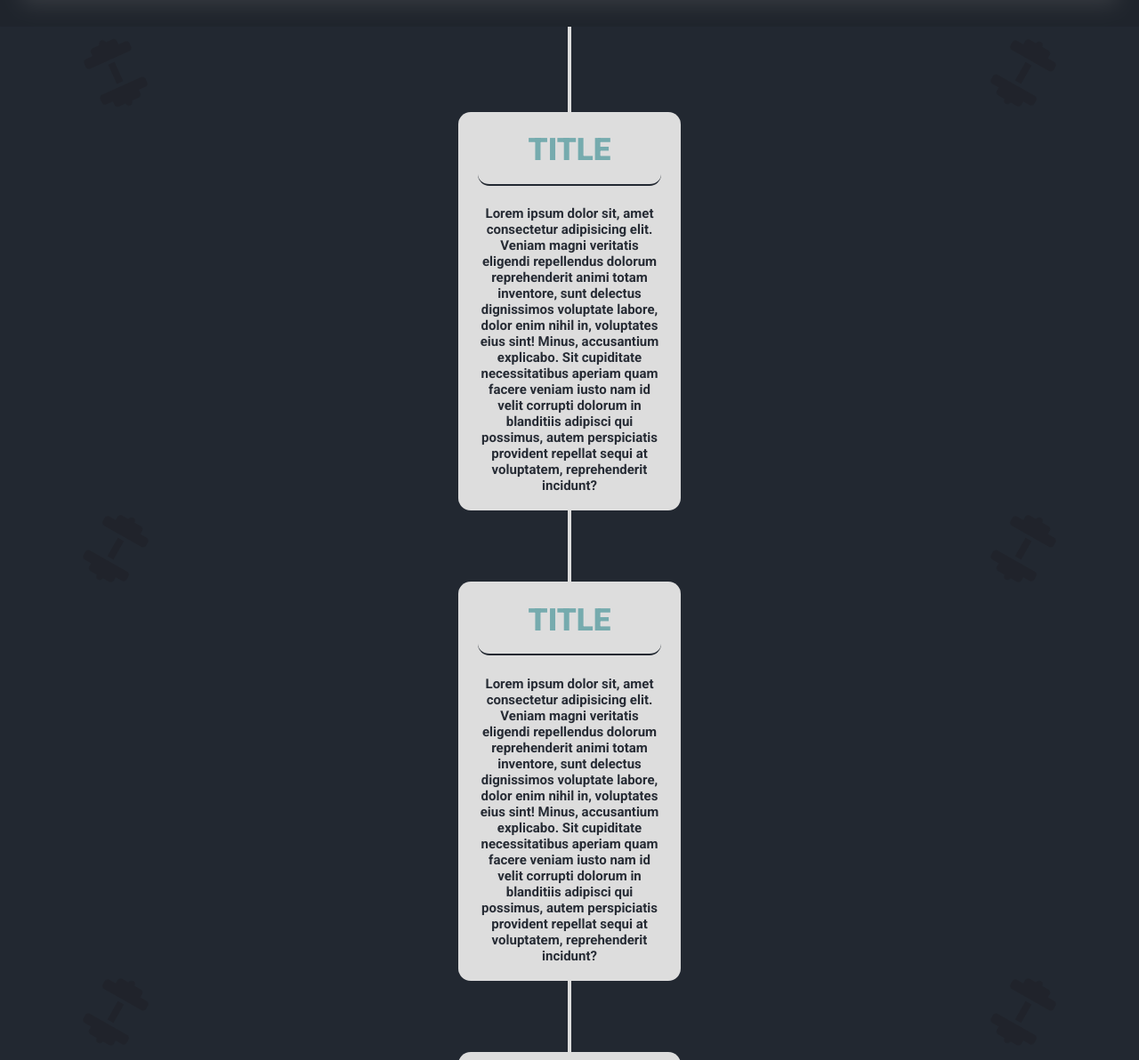
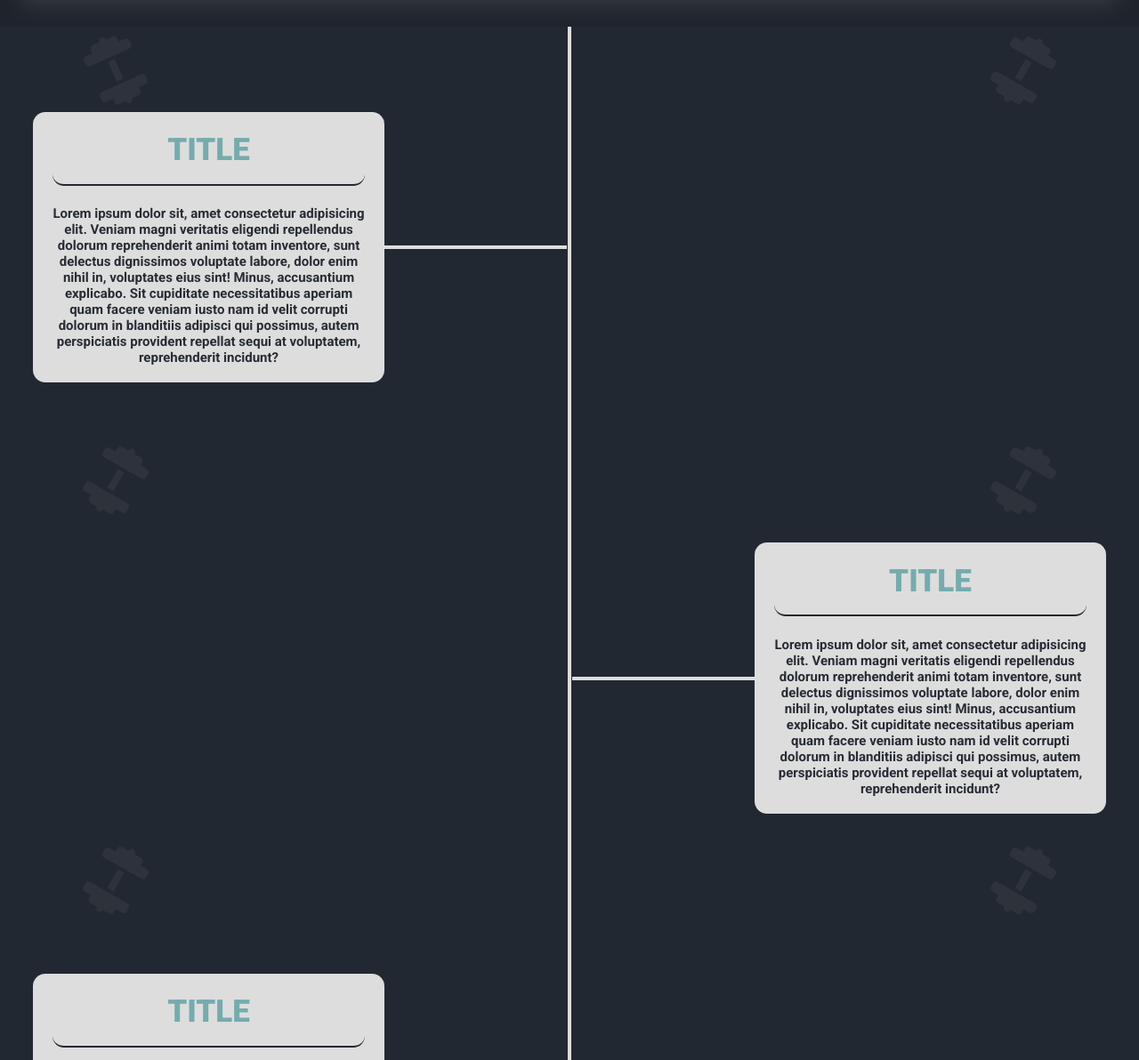
Before and after one commit to zoxi33/Fit, a plain HTML site: page index.html in a window 1280 px wide. Shown: the part 1120-2312 px from the top of the page at 89% size. Drawn offline with Linux system fonts and the light colour scheme; grey boxes are pictures that could not be loaded.

Commit message:
dodana sekcja o mnie na  desktopy

```diff
--- a/src/sass/main.scss
+++ b/src/sass/main.scss
@@ -171,7 +171,7 @@ header {
 			position: absolute;
 			// z-index: -1;
 			font-size: 4em;
-			color: rgba($color: #100, $alpha: 0.13);
+			color: rgba($color: rgb(121, 121, 121), $alpha: 0.13);
 			animation: rotate-right 35s infinite ease;
 		}
 		.one {
@@ -186,35 +186,35 @@ header {
 			bottom: 0.5em;
 			left: 65%;
 			transform: rotate(35deg);
-			animation: rotate-right 38s infinite ease;
+			animation: rotate-right 48s infinite ease;
 		}
 		.three {
 			z-index: 1;
 			top: 6em;
 			left: 65%;
 			transform: rotate(10deg);
-			animation: rotate-left 32s infinite ease;
+			animation: rotate-left 42s infinite ease;
 		}
 		.four {
 			z-index: 1;
 			top: 2.6em;
 			left: 10%;
 			transform: rotate(-15deg);
-			animation: rotate-left 25s infinite ease;
+			animation: rotate-left 60s infinite ease;
 		}
 		.five {
 			z-index: 1;
 			top: 6em;
 			left: 14%;
 			transform: rotate(-6deg);
-			animation: rotate-right 47s infinite ease;
+			animation: rotate-right 457s infinite ease;
 		}
 		.six {
 			z-index: 1;
 			top: 3em;
 			right: 16%;
 			transform: rotate(-6deg);
-			animation: rotate-left 32s infinite ease;
+			animation: rotate-left 52s infinite ease;
 		}
 		.seven {
 			display: none;
@@ -261,9 +261,8 @@ main {
 				position: absolute;
 				// z-index: -1;
 				font-size: 4em;
-				color: rgba($color: #100, $alpha: 0.13);
+				color: rgba($color: rgb(121, 121, 121), $alpha: 0.13);
 				animation: rotate-right 35s infinite ease;
-
 			}
 			.one {
 				z-index: 1;
@@ -279,7 +278,7 @@ main {
 				transform: rotate(20deg);
 				animation: rotate-right 32s infinite ease;
 			}
-			.three{
+			.three {
 				z-index: 1;
 				top: 33%;
 				left: 7%;
@@ -293,7 +292,7 @@ main {
 				transform: rotate(20deg);
 				animation: rotate-right 32s infinite ease;
 			}
-			.five{
+			.five {
 				z-index: 1;
 				top: 64%;
 				left: 7%;
@@ -307,7 +306,7 @@ main {
 				transform: rotate(20deg);
 				animation: rotate-right 32s infinite ease;
 			}
-			.seven{
+			.seven {
 				z-index: 1;
 				top: 94%;
 				left: 7%;
@@ -321,7 +320,6 @@ main {
 				transform: rotate(20deg);
 				animation: rotate-right 32s infinite ease;
 			}
-
 		}
 		.wrapper {
 			position: relative;
@@ -351,24 +349,22 @@ main {
 						justify-content: center;
 						margin: 1.4em;
 						position: relative;
-						border-bottom:2px solid $dark ;
+						border-bottom: 2px solid $dark;
 						border-radius: 13px;
 						.heading {
-
 							color: $bright;
 							font-weight: 800;
 							font-size: 3.5rem;
 							position: relative;
-							padding-bottom: .5em;
+							padding-bottom: 0.5em;
 						}
-
 					}
-					.bottom{
+					.bottom {
 						margin: 1.2em;
 						text-align: center;
 						color: $light-dark;
 						font-weight: 650;
-						.heading-text{
+						.heading-text {
 							font-size: 1.5rem;
 						}
 					}
@@ -533,8 +529,74 @@ main {
 				font-size: 4rem;
 			}
 		}
+
+		.about-me {
+			// height: 900px;ve;
+			.wrapper {
+				.informations {
+					display: grid;
+					grid-template-columns: repeat(3, 1fr);
+					gap: 10px;
+					row-gap: 100px;
+					grid-template-rows: repeat(3, 1fr);
+					align-items: center;
+					padding-right: 2.3em;
+					padding-left: 2.3em;
+
+					.information {
+						width: 100%;
+					}
+					.information:nth-child(1) {
+						grid-row: 1/2;
+						grid-column: 1/2;
+						position: relative;
+					}
+					.information:nth-child(1)::before {
+						content: '';
+						position: absolute;
+						width:51.8%;
+						height: 4px;
+						top: 50%;
+						left: 100%;
+						background-color: #ddd;
+						transform: translatey(-50%);
+					}
+					.information:nth-child(2) {
+						grid-row: 2/3;
+						grid-column: 3/4;
+						position: relative;
+					}
+					.information:nth-child(2)::before {
+						content: '';
+						position: absolute;
+						width:51.8%;
+						height: 4px;
+						top: 50%;
+						right: 100%;
+						background-color: #ddd;
+						transform: translatey(-50%);
+					}
+					.information:nth-child(3) {
+						grid-row: 3/4;
+						grid-column: 1/2;
+						position: relative;
+					}
+					.information:nth-child(3)::before {
+						content: '';
+						position: absolute;
+						width:51.8%;
+						height: 4px;
+						top: 50%;
+						left: 100%;
+						background-color: #ddd;
+						transform: translatey(-50%);
+					}
+				}
+			}
+		}
 	}
 }
+
 @media (min-width: 1600px) {
 	header {
 		.navbar-dekstop {
```
Also changed, not shown: dist/css/main.min.css.
